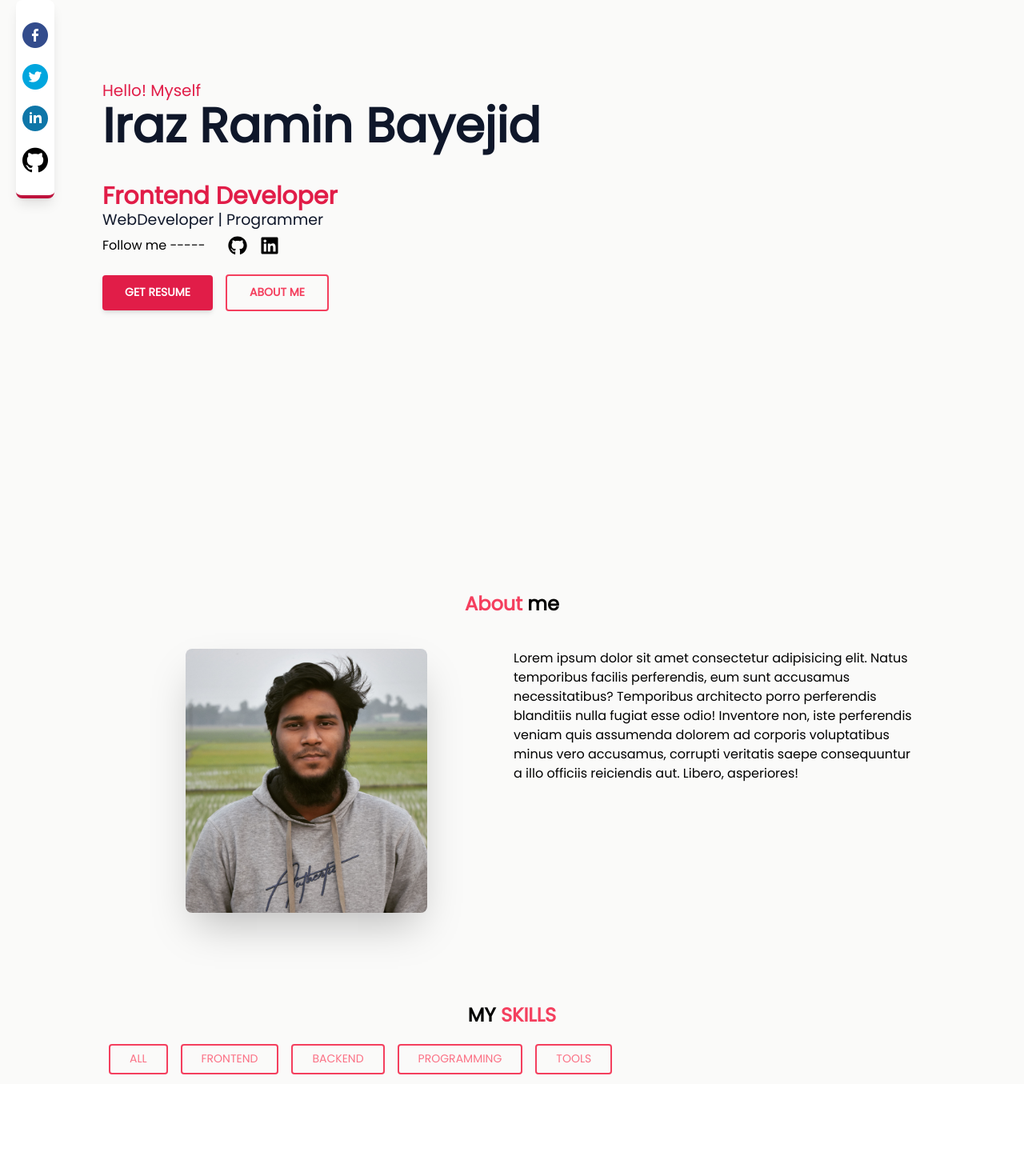
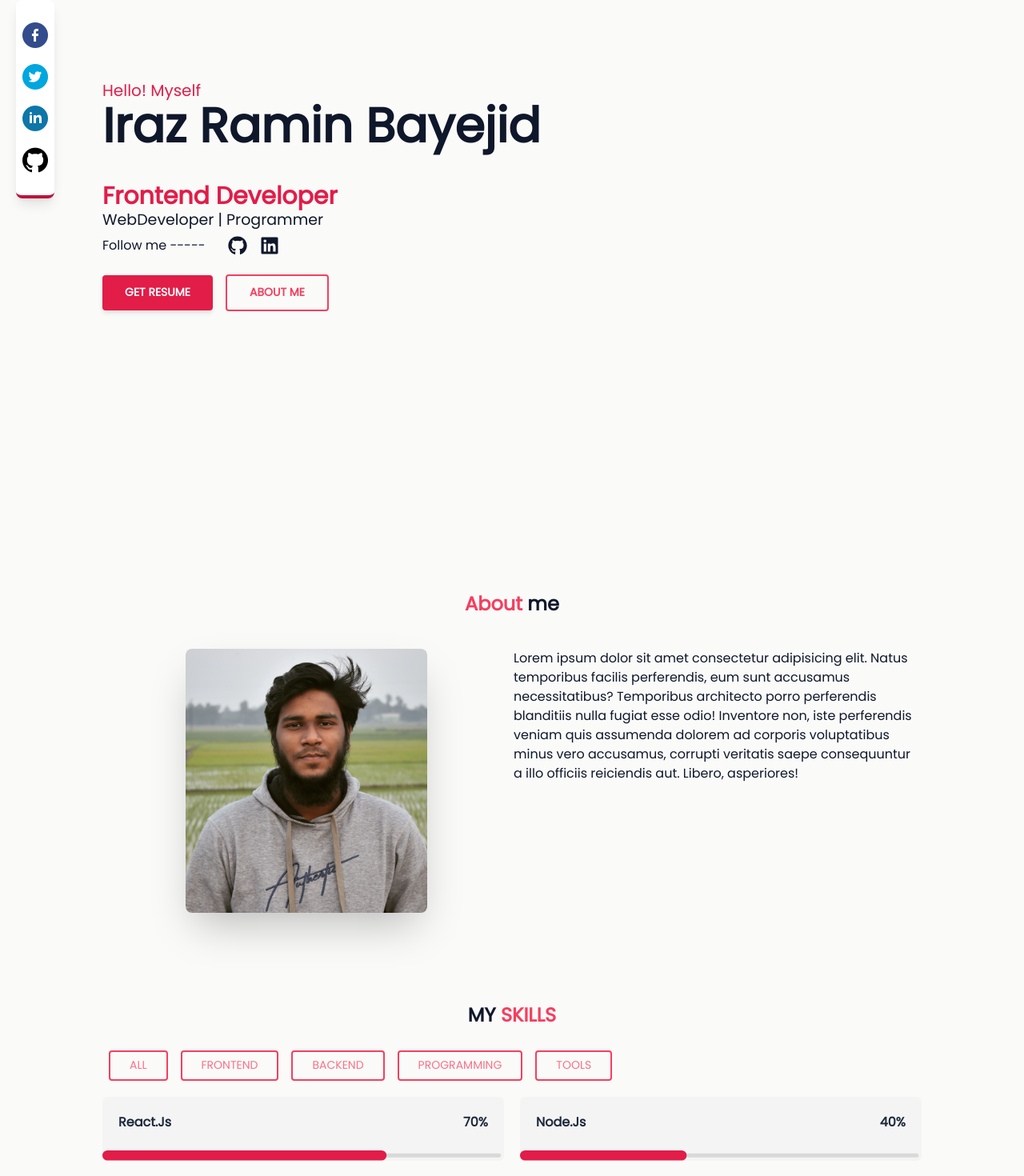
Before and after one commit to irazramin/my-portfolio, a React (Create React App) app: page / in a window 1280 px wide. Shown: the part 200-1670 px from the top of the page at 80% size. Built offline with nearby package versions, Linux system fonts and the light colour scheme; what tw-elements would draw is missing.

Commit message:
dark mode enable

```diff
--- a/src/App.js
+++ b/src/App.js
@@ -1,4 +1,4 @@
-import React from 'react';
+import React, { useState } from 'react';
 import facebook from "./assets/facebook.png";
 import github from "./assets/github.png";
 import linkedin from "./assets/linkedin.png";
@@ -6,19 +6,23 @@ import twitter from "./assets/twitter.png";
 import Home from './Components/Pages/Home/Home';
 import Header from './Components/Shared/Header';
 
+function App() {
+  const [modeOn,setModeOn] = useState(false);
+  return (
+    <div
+      className={`${
+        modeOn ? 'bg-slate-900 text-white' : 'bg-stone-50 text-slate-900'
+      }`}
+    >
+      <Header setModeOn={setModeOn} modeOn={modeOn} />
+      <Home setModeOn={setModeOn} modeOn={modeOn} />
 
-function App() {
-  return (
-    <div className={ 'bg-stone-50'}>
-     <Header/>
-     <Home/>
-
-     <div className='bg-white p-2 shadow-lg fixed lg:left-5 rounded-lg top-[200px] border-b-4 border-rose-700'>
-        <img className='my-5' src={facebook} alt="" />
-        <img className='my-5' src={twitter} alt="" />
-        <img className='my-5' src={linkedin} alt="" />
-        <img className='my-5' src={github} alt="" />
-     </div>
+      <div className='bg-white p-2 shadow-lg fixed lg:left-5 rounded-lg top-[200px] border-b-4 border-rose-700'>
+        <img className='my-5' src={facebook} alt='' />
+        <img className='my-5' src={twitter} alt='' />
+        <img className='my-5' src={linkedin} alt='' />
+        <img className='my-5' src={github} alt='' />
+      </div>
     </div>
   );
 }
--- a/src/Components/Pages/About.js
+++ b/src/Components/Pages/About.js
@@ -2,7 +2,7 @@ import React from 'react';
 import myPic from '../../assets/my_pic.jpg';
 const About = () => {
   return (
-    <div className='w-[80%] mx-auto'>
+    <div id='about' className='w-[80%] mx-auto'>
       <h2 className='text-center text-2xl font-bold'>
         <span className='text-rose-500'>About</span> me
       </h2>
--- a/src/Components/Pages/Home/Banner.js
+++ b/src/Components/Pages/Home/Banner.js
@@ -1,19 +1,19 @@
 import React from 'react';
 import { FaGithub, FaLinkedin } from 'react-icons/fa';
 
-const Banner = () => {
-
+const Banner = ({ modeOn }) => {
   return (
-    <div className='h-[80vh] w-[80%] mx-auto text-center lg:text-left'>
+    <div
+      id='home'
+      className='h-[80vh] w-[80%] mx-auto text-center lg:text-left duration-500'
+    >
       <div class='mt-[100px]'>
         <h4 className='text-xl font-medium text-rose-600'>Hello! Myself</h4>
-        <h2 className='lg:text-6xl text-5xl  font-bold text-slate-900'>
-          Iraz Ramin Bayejid
-        </h2>
+        <h2 className='lg:text-6xl text-5xl  font-bold '>Iraz Ramin Bayejid</h2>
         <h4 className='lg:mt-10 mt-8 lg:text-3xl text-2xl font-bold text-rose-600'>
           Frontend Developer
         </h4>
-        <p className='text-slate-900 lg:text-[19px] text-base'>WebDeveloper | Programmer</p>
+        <p className=' lg:text-[19px] text-base'>WebDeveloper | Programmer</p>
         <div className='flex mt-2 lg:justify-start justify-center'>
           <p className='text-base'>Follow me -----</p>
           <div className='ml-5 flex'>
@@ -42,16 +42,18 @@ const Banner = () => {
           >
             Get Resume
           </button>
+          <a href='#about'>
             <button
               type='button'
               class='inline-block font-bold px-7 py-3 mx-2 border-2 border-rose-500 text-rose-500  text-sm leading-tight uppercase rounded hover:bg-black hover:bg-opacity-5 focus:outline-none focus:ring-0 transition duration-150 ease-in-out'
             >
               About me
             </button>
+          </a>
         </div>
       </div>
     </div>
   );
-}
+};
 
 export default Banner
--- a/src/Components/Pages/Home/Home.js
+++ b/src/Components/Pages/Home/Home.js
@@ -3,14 +3,14 @@ import About from '../About'
 import Skills from '../Skills'
 import Banner from './Banner'
 
-const Home = () => {
+const Home = ({ modeOn }) => {
   return (
     <div>
-        <Banner/>
-        <About />
-        <Skills />
+      <Banner modeOn={modeOn}/>
+      <About />
+      <Skills modeOn={modeOn}/>
     </div>
-  )
-}
+  );
+};
 
 export default Home
--- a/src/Components/Pages/Skills.js
+++ b/src/Components/Pages/Skills.js
@@ -1,54 +1,50 @@
 import { Line } from 'rc-progress';
 import React, { useState } from 'react';
-
-const Skills = () => {
-  const [allSkills,setAllSkills] = useState([])
   const skills = [
     {
-      skillName : "React.Js",
-      percentage:70,
-      type:"ftd"
+      skillName: 'React.Js',
+      percentage: 70,
+      type: 'ftd',
     },
     {
-      skillName : "Node.Js",
-      percentage:40,
-      type:"bkd"
-
+      skillName: 'Node.Js',
+      percentage: 40,
+      type: 'bkd',
     },
     {
-      skillName : "Express.Js",
-      percentage:40,
-      type:"bkd"
+      skillName: 'Express.Js',
+      percentage: 40,
+      type: 'bkd',
     },
     {
-      skillName : "Javascript",
-      percentage:80,
-      type:"pro"
+      skillName: 'Javascript',
+      percentage: 80,
+      type: 'pro',
     },
     {
-      skillName : "Html",
-      percentage:90,
-      type:"ftd"
-
+      skillName: 'Html',
+      percentage: 90,
+      type: 'ftd',
     },
     {
-      skillName : "Css",
-      percentage:70,
-      type:"ftd"
-
+      skillName: 'Css',
+      percentage: 70,
+      type: 'ftd',
     },
     {
-      skillName : "Github",
-      percentage:60,
-      type:"tools"
-
+      skillName: 'Github',
+      percentage: 60,
+      type: 'tools',
     },
     {
-      skillName : "TailwindCSS",
-      percentage:90,
-      type:"ftd"
+      skillName: 'TailwindCSS',
+      percentage: 90,
+      type: 'ftd',
     },
-  ]
+  ];
+const Skills = ({ modeOn }) => {
+  const [allSkills, setAllSkills] = useState(skills);
+
   return (
     <div className='w-[80%] mx-auto my-28'>
       <h2 className='text-2xl font-bold uppercase text-center'>
@@ -60,7 +56,7 @@ const Skills = () => {
             setAllSkills(skills);
           }}
           type='button'
-          class='inline-block mx-2 focus:bg-red-500 focus:text-white px-6 py-2 border-2  border-rose-500 text-rose-400 font-medium text-sm leading-tight uppercase rounded hover:bg-black hover:bg-opacity-5 focus:outline-none focus:ring-0 transition duration-150 ease-in-out'
+          class='inline-block focused mx-2 my-2 focus:bg-red-500 focus:text-white px-6 py-2 border-2  border-rose-500 text-rose-400 font-medium text-sm leading-tight uppercase rounded hover:bg-black hover:bg-opacity-5 focus:outline-none focus:ring-0 transition duration-150 ease-in-out'
         >
           All
         </button>
@@ -70,7 +66,7 @@ const Skills = () => {
             setAllSkills(filterSkill);
           }}
           type='button'
-          class='inline-block mx-2 focus:bg-red-500 focus:text-white px-6 py-2 border-2  border-rose-500 text-rose-400 font-medium text-sm leading-tight uppercase rounded hover:bg-black hover:bg-opacity-5 focus:outline-none focus:ring-0 transition duration-150 ease-in-out'
+          class='inline-block mx-2  my-2 focus:bg-red-500 focus:text-white px-6 py-2 border-2  border-rose-500 text-rose-400 font-medium text-sm leading-tight uppercase rounded hover:bg-black hover:bg-opacity-5 focus:outline-none focus:ring-0 transition duration-150 ease-in-out'
         >
           Frontend
         </button>
@@ -80,7 +76,7 @@ const Skills = () => {
             setAllSkills(filterSkill);
           }}
           type='button'
-          class='inline-block mx-2 focus:bg-red-500 focus:text-white px-6 py-2 border-2  border-rose-500 text-rose-400 font-medium text-sm leading-tight uppercase rounded hover:bg-black hover:bg-opacity-5 focus:outline-none focus:ring-0 transition duration-150 ease-in-out'
+          class='inline-block mx-2 my-2 focus:bg-red-500 focus:text-white px-6 py-2 border-2  border-rose-500 text-rose-400 font-medium text-sm leading-tight uppercase rounded hover:bg-black hover:bg-opacity-5 focus:outline-none focus:ring-0 transition duration-150 ease-in-out'
         >
           Backend
         </button>
@@ -90,17 +86,19 @@ const Skills = () => {
             setAllSkills(filterSkill);
           }}
           type='button'
-          class='inline-block mx-2 focus:bg-red-500 focus:text-white px-6 py-2 border-2  border-rose-500 text-rose-400 font-medium text-sm leading-tight uppercase rounded hover:bg-black hover:bg-opacity-5 focus:outline-none focus:ring-0 transition duration-150 ease-in-out'
+          class='inline-block mx-2 my-2 focus:bg-red-500 focus:text-white px-6 py-2 border-2  border-rose-500 text-rose-400 font-medium text-sm leading-tight uppercase rounded hover:bg-black hover:bg-opacity-5 focus:outline-none focus:ring-0 transition duration-150 ease-in-out'
         >
           Programming
         </button>
         <button
           onClick={() => {
-            const filterSkill = skills.filter((skill) => skill.type === 'tools');
+            const filterSkill = skills.filter(
+              (skill) => skill.type === 'tools'
+            );
             setAllSkills(filterSkill);
           }}
           type='button'
-          class='inline-block mx-2 focus:bg-red-500 focus:text-white px-6 py-2 border-2  border-rose-500 text-rose-400 font-medium text-sm leading-tight uppercase rounded hover:bg-black hover:bg-opacity-5 focus:outline-none focus:ring-0 transition duration-150 ease-in-out'
+          class='inline-block mx-2 my-2 focus:bg-red-500 focus:text-white px-6 py-2 border-2  border-rose-500 text-rose-400 font-medium text-sm leading-tight uppercase rounded hover:bg-black hover:bg-opacity-5 focus:outline-none focus:ring-0 transition duration-150 ease-in-out'
         >
           Tools
         </button>
@@ -110,14 +108,14 @@ const Skills = () => {
           {allSkills.map((skill) => {
             return (
               <>
-                <div className='bg-zinc-200 h-[80px] relative flex flex-col justify-between rounded-md'>
+                <div
+                  className={`${
+                    modeOn ? 'bg-slate-700 text-white' : 'bg-zinc-100 text-slate-800'
+                  }  h-[80px] relative flex flex-col justify-between rounded-md`}
+                >
                   <div className='px-5 pt-5 flex justify-between items-center'>
-                    <h2 className='text-base text-slate-800 font-bold'>
-                      {skill.skillName}
-                    </h2>
-                    <p className='text-base text-slate-800 font-bold'>
-                      {skill.percentage}%
-                    </p>
+                    <h2 className='text-base font-bold'>{skill.skillName}</h2>
+                    <p className='text-base font-bold'>{skill.percentage}%</p>
                   </div>
                   <div className='relative bottom-0 left-0'>
                     <Line
@@ -134,6 +132,6 @@ const Skills = () => {
       </div>
     </div>
   );
-}
+};
 
 export default Skills
--- a/src/index.css
+++ b/src/index.css
@@ -6,3 +6,7 @@ body {
   font-family: 'Poppins',
     sans-serif;
 }
+
+html {
+  scroll-behavior: smooth;
+}
```
Also changed, not shown: src/Components/Shared/Header.js (+27 -9 lines). Lines whose indentation alone changed are shown as unchanged.
